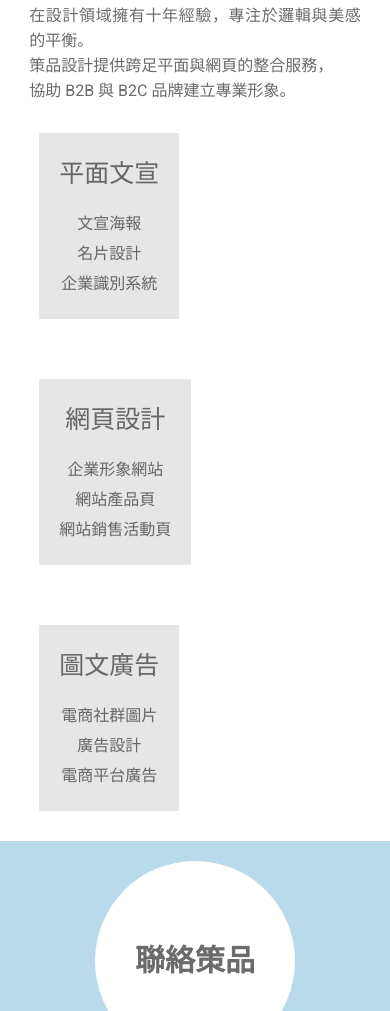
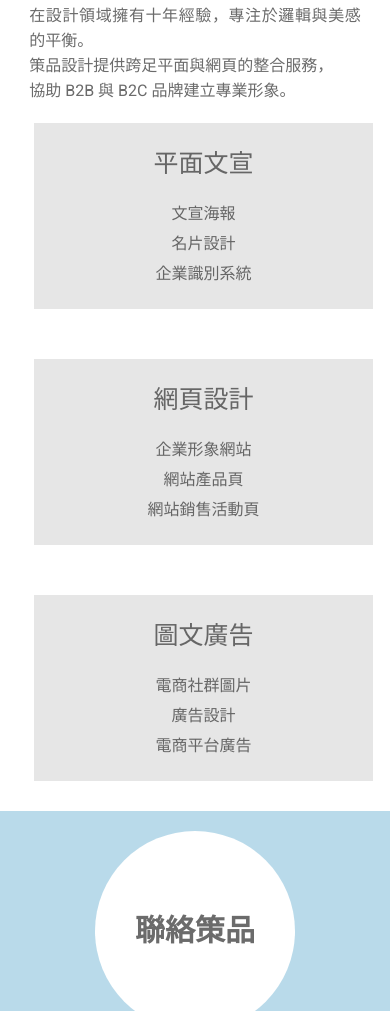
Before and after one commit to cepin-studio/cepin-studio.github.io, a plain HTML site: page index.html in a window 390 px wide. Shown: the part 9479-10490 px from the top of the page. Drawn offline with Linux system fonts and the light colour scheme.

Commit message:
css
about us

```diff
--- a/css/style.css
+++ b/css/style.css
@@ -827,9 +827,11 @@ h2 {
 
   .about-skill {
     display: inline-block;
+    width: 90%;
     padding: 20px;
     background-color: #e6e6e6;
-    margin: 30px 10px;
+    margin-bottom: 30px;
+    margin-top: 20px;
   }
 
   .about-skill p {
```
